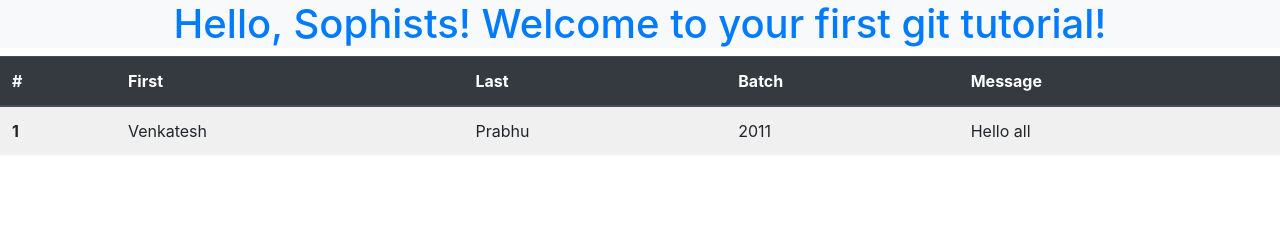
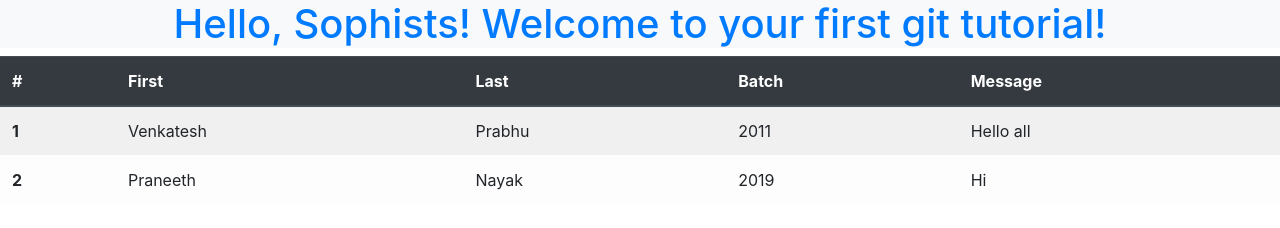
Before and after one commit to venkateshprabhu2/gitsession, a plain HTML site: page myfiles/template.html in a window 1280 px wide. Drawn offline with nearby package versions, Linux system fonts and the light colour scheme.

Commit message:
Addition of Praneeth Row

```diff
--- a/myfiles/template.html
+++ b/myfiles/template.html
@@ -32,6 +32,13 @@
       <td>2011</td>
       <td>Hello all</td>
     </tr>
+    <tr>
+      <th scope="row">2</th>
+      <td>Praneeth</td>
+      <td>Nayak</td>
+      <td>2019</td>
+      <td>Hi</td>
+    </tr>
   </tbody>
 </table>
   </body>
```
